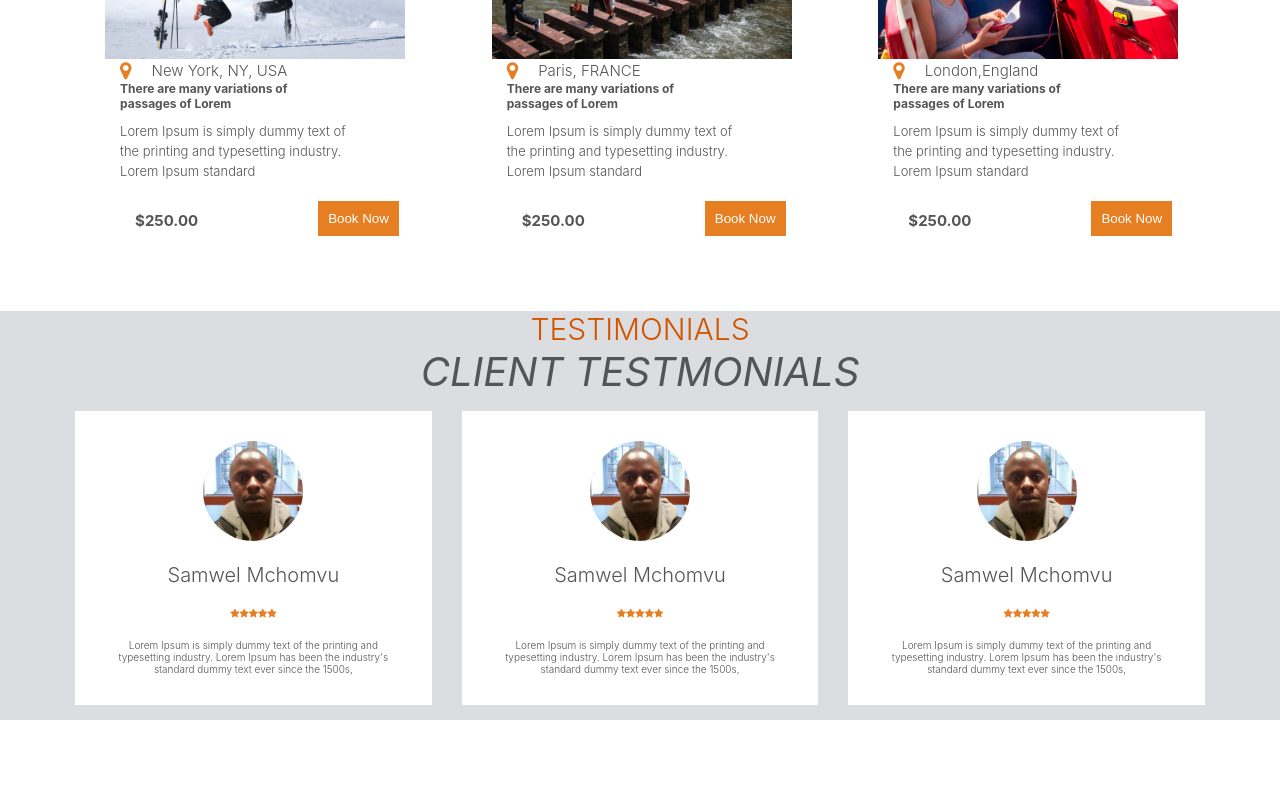
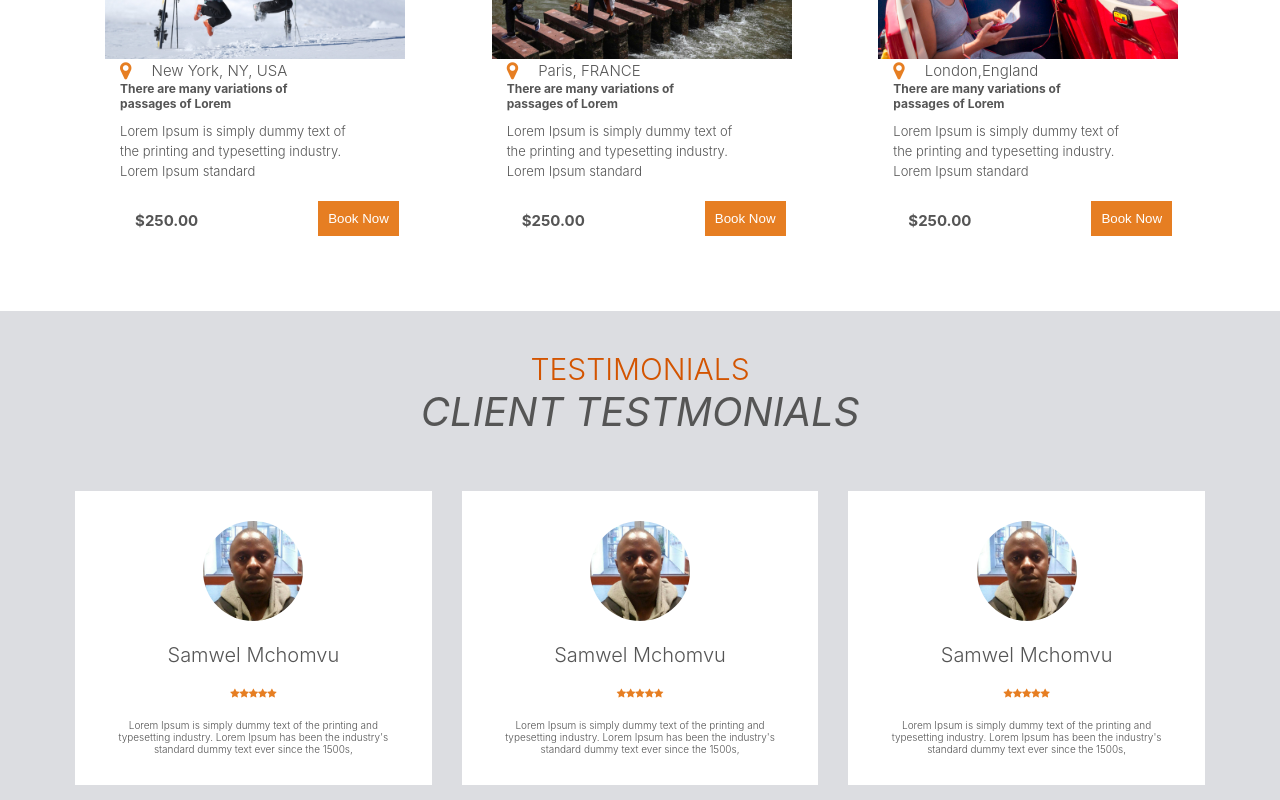
Before and after one commit to mchomvus4/travellers, a React (Create React App) app: page / in a window 1280 px wide. Shown: the part 2255-3055 px from the top of the page. Before the commit the page ends 2975 px from the top, so only its background shows below. Built offline with nearby package versions, Linux system fonts and the light colour scheme.

Commit message:
Update Testimonial.css

```diff
--- a/src/Components/Testimonial/Testimonial.css
+++ b/src/Components/Testimonial/Testimonial.css
@@ -5,6 +5,7 @@
     font-size: 3rem;
     text-transform: uppercase;
     color: #d35400;
+    padding-top: 4rem;
 }
 
 .c-testimonial{
@@ -12,6 +13,7 @@
     text-transform: uppercase;
     font-weight: 400;
     font-style: italic;
+    margin-bottom: 4rem;
 }
 
 .inner{
```
